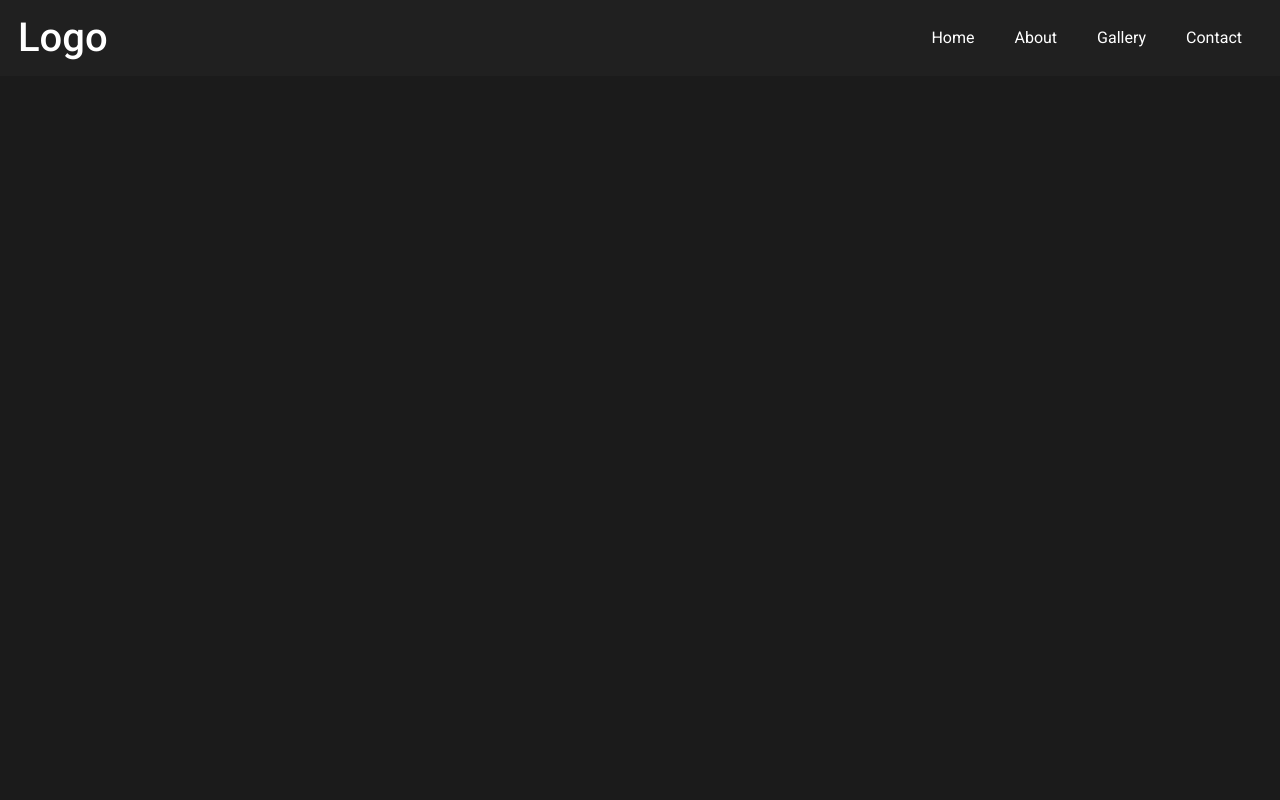
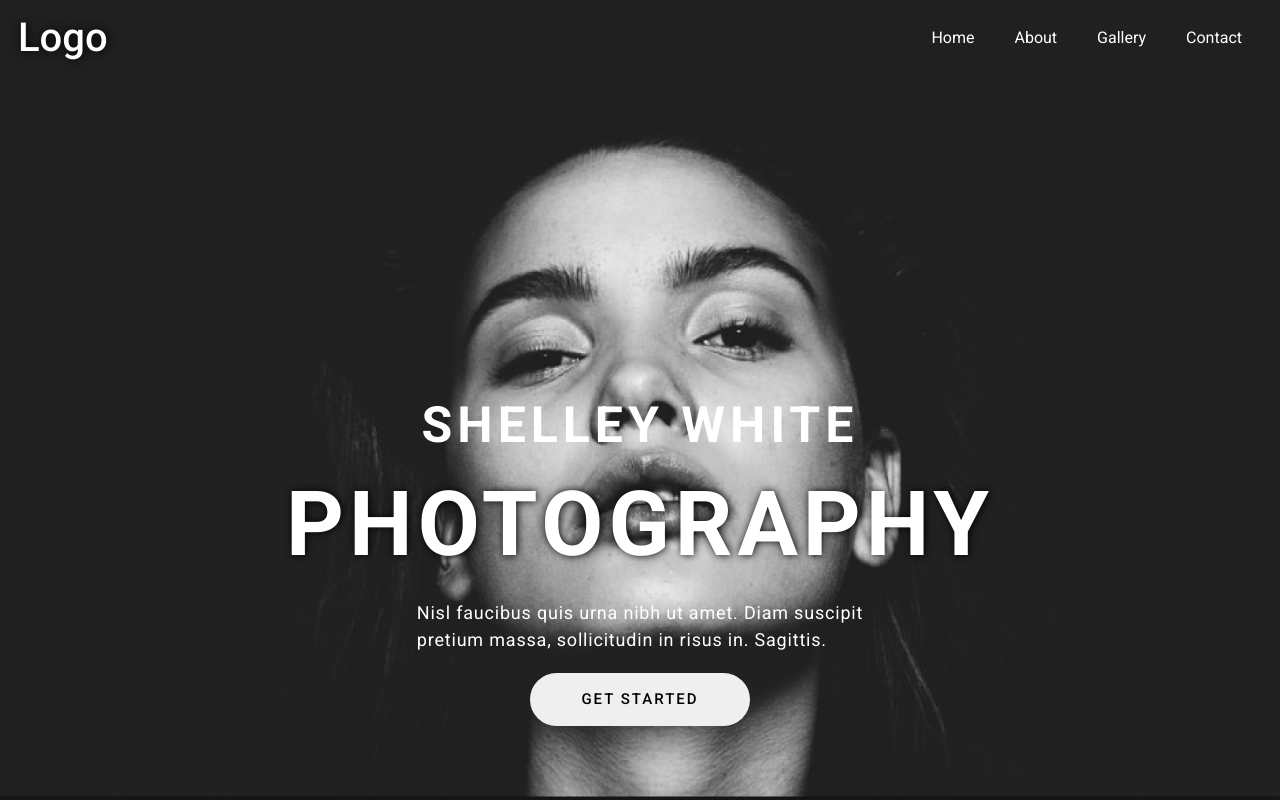
Before and after one commit to NadiasCodes/Figma-Design-Into-Code---Photograpgy-Portfolio, a React (Vite) app: page / in a window 1280 px wide. Built offline with nearby package versions, Linux system fonts and the light colour scheme.

Commit message:
created the  main hero section and styled it

```diff
--- a/src/Components/Hero/Hero.css
+++ b/src/Components/Hero/Hero.css
@@ -0,0 +1,53 @@
+.hero {
+  background-image: url("../../assets/hero.png");
+  background-position: center;
+  background-size: cover;
+  background-repeat: no-repeat;
+  background-attachment: fixed;
+  width: 100%;
+  min-height: 100vh;
+}
+
+.hero-text {
+  display: flex;
+  flex-direction: column;
+  justify-content: center;
+  align-items: center;
+  color: white;
+  position: relative;
+  top: 400px;
+}
+
+.hero-text h1 {
+  font-weight: bold;
+  font-size: 90px;
+  text-shadow: rgb(0, 0, 0) 1px 0 8px;
+  margin-bottom: 25px;
+  letter-spacing: 5px;
+}
+
+.hero-text h2 {
+  font-weight: bold;
+  font-size: 50px;
+  line-height: 1;
+  margin-bottom: 25px;
+  letter-spacing: 5px;
+}
+
+.hero-text p {
+  font-size: 18px;
+  letter-spacing: 0.8px;
+  line-height: 1.5;
+}
+
+.hero-btn{
+    margin-top: 20px;
+    border-radius: 50px;
+    padding: 15px 15px;
+    width:220px;
+    border: none;
+    font-weight: #272142;
+    font-weight: 500;
+    letter-spacing: 2px;
+    font-size: 15px;
+}
--- a/src/Components/Hero/Hero.jsx
+++ b/src/Components/Hero/Hero.jsx
@@ -1,11 +1,21 @@
-import React from 'react'
+import React from "react";
+import HeroImage from "../../assets/hero.png";
+import "./Hero.css";
 
 const Hero = () => {
   return (
-    <div>
+    <section className="hero ">
+      <div className="hero-text container-box">
+        <h2>SHELLEY WHITE</h2>
+        <h1>PHOTOGRAPHY</h1>
+        <p>
+          Nisl faucibus quis urna nibh ut amet. Diam suscipit
+          <br /> pretium massa, sollicitudin in risus in. Sagittis.
+        </p>
+        <button className="hero-btn">GET STARTED</button>
+      </div>
+    </section>
+  );
+};
 
-    </div>
-  )
-}
-
-export default Hero
+export default Hero;
--- a/src/Components/Navbar/Navbar.css
+++ b/src/Components/Navbar/Navbar.css
@@ -20,7 +20,7 @@ nav ul li {
 
 .nav-container h1 {
   filter: blur(4);
-  filter: drop-shadow(25% #000000);
+  text-shadow: rgb(0, 0, 0) 1px 0 10px;
 }
 
 .menu-icon {
--- a/src/index.css
+++ b/src/index.css
@@ -99,7 +99,9 @@ body {
   font-family: "Roboto", sans-serif;
   margin: 0;
   padding: 0;
-  background-color: #1B1B1B;
+  background-color: #1b1b1b;
+  width: 100%;
+  height: 100%;
 }
 
 /* Container */
```
